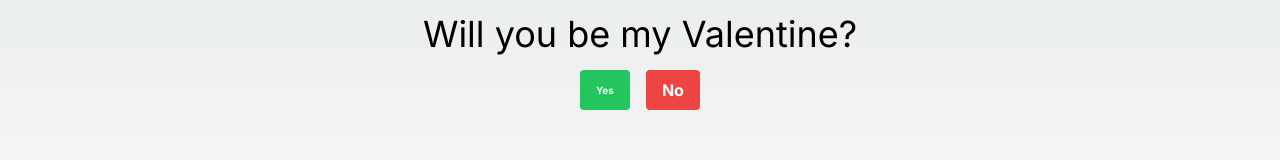
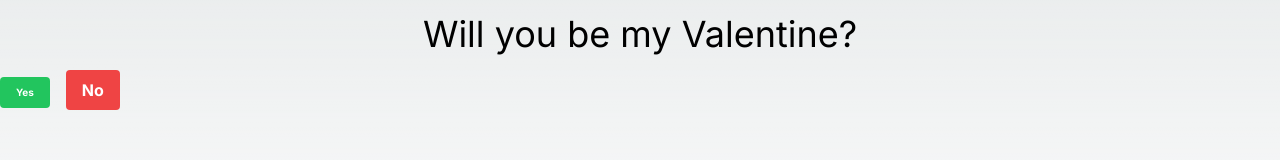
Before and after one commit to Viclaww/valentine, a Next.js app: page / in a window 1280 px wide. Shown: the part 382-542 px from the top of the page. Built offline with nearby package versions, Linux system fonts and the light colour scheme.

Commit message:
Fix layout class for center alignment

```diff
--- a/src/app/page.js
+++ b/src/app/page.js
@@ -54,7 +54,7 @@ export default function Page() {
         <>
           <img className="h-[200px]" src="https://gifdb.com/images/high/cute-love-bear-roses-ou7zho5oosxnpo6k.gif" />
           <h1 className="text-4xl text-center text my-4">Will you be my Valentine?</h1>
-          <div className="w-full  justify-center flex md:flex-row">
+          <div className="w-full  justify-center mx-auto md:flex-row">
             <button
               className={`bg-green-500 hover:bg-green-700 text-white font-bold py-2 px-4 rounded mr-4`}
               style={{ fontSize: getNoButtonText && yesButtonSize }}
```
